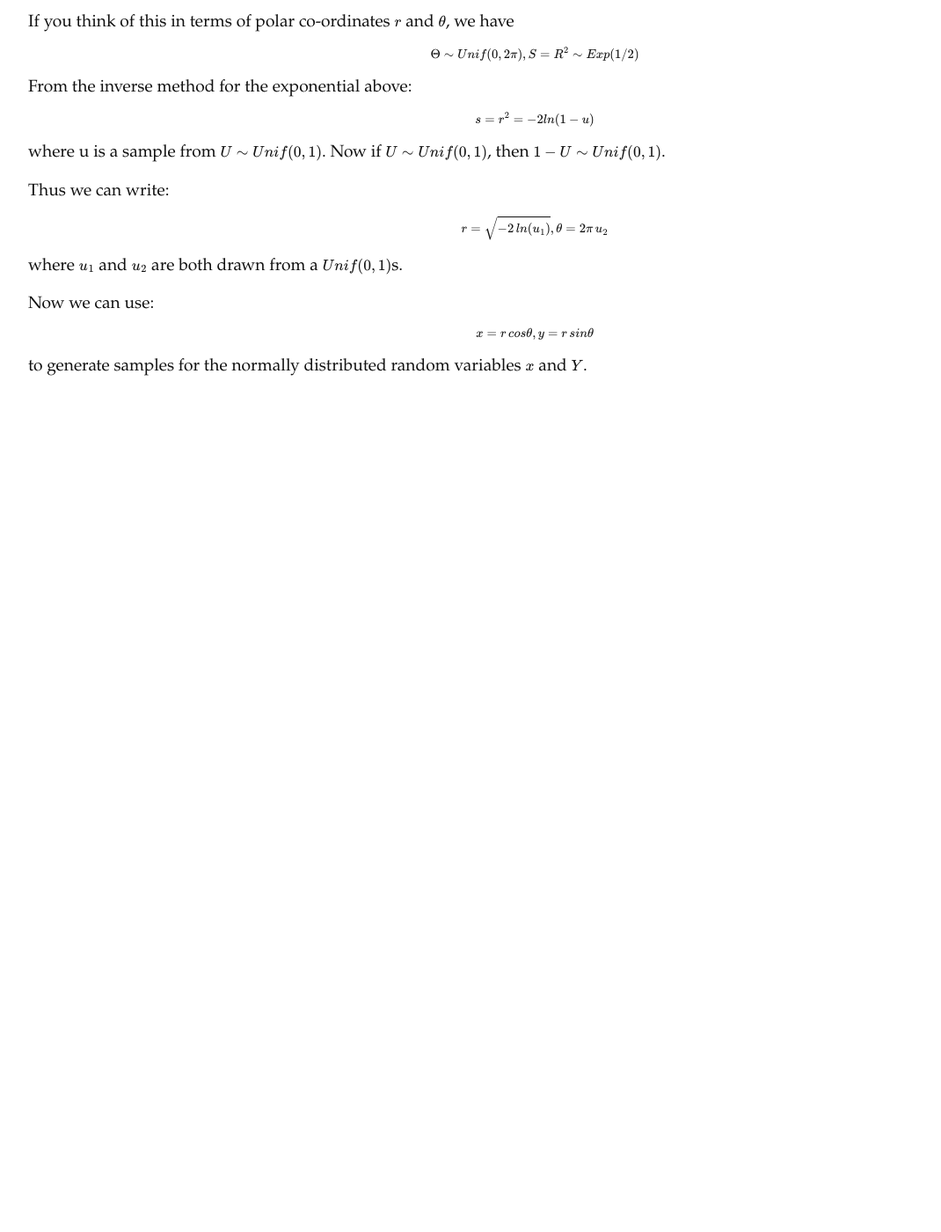
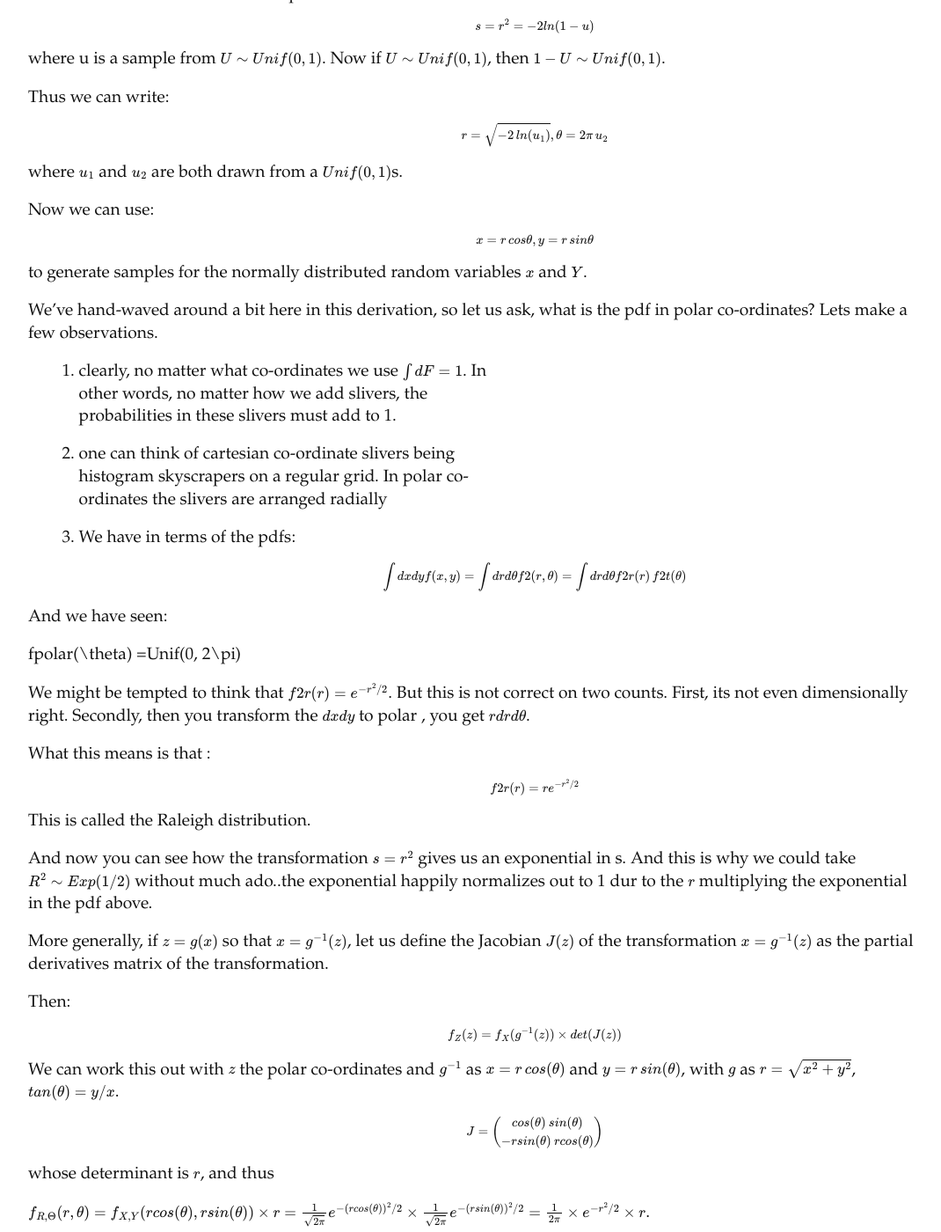
Before and after one commit to namwkim/2017, a Jekyll site: the page built from wiki/inversetransform.md, in a window 1280 px wide and 1400 px high, scrolled down 3639 px. Shown: the whole window at 88% size, without its empty margins (32-1102 px from the left). Built offline with Jekyll 4.4.1, drawn with Linux system fonts in a browser that asks for light colours; nearby versions of some CDN libraries; formulas are drawn with MathJax 3; before the commit the page ends 4069 px from its top, so only the background shows below that; some of the changed text lies outside the part shown.

````diff
--- a/wiki/inversetransform.md
+++ b/wiki/inversetransform.md
@@ -8,12 +8,6 @@ layout: wiki
 
 
 
-```python
-%matplotlib inline
-import numpy as np
-import matplotlib.pyplot as plt
-import seaborn as sns
-```
 
 
 
@@ -35,6 +29,7 @@ Clearly, for all this to work, we must be able to invert the cdf function, so th
 ## Let us formalize this:
 
 This is the process:
+
 1. get a uniform sample $u$ from $Unif(0,1)$
 1. solve for $x$ yielding a new equation $x=F^{-1}(u)$ where $F$ is the CDF of the distribution we desire.
 1. repeat.
@@ -58,7 +53,7 @@ Thus we get the CDF and hence the pdf that we want to sample from!
 
  For example, lets assume we would like
 to generate random numbers that follow the exponential distribution
-$w(x) = \frac{1}{\lambda} e^{-x/\lambda}$ for $x\ge0$ and $w(x)=0$
+$f(x) = \frac{1}{\lambda} e^{-x/\lambda}$ for $x\ge0$ and $f(x)=0$
 otherwise. Following the recipe from above
 
 $$ u = \int_{0}^{x} \frac{1}{\lambda} e^{-x'/\lambda} dx'  = 1- e^{-x/\lambda} $$
@@ -171,3 +166,39 @@ Now we can use:
 $$x = r\,cos\theta, y = r\,sin\theta$$
 
 to generate samples for the normally distributed random variables $x$ and $Y$.
+
+We've hand-waved around a bit here in this derivation, so let us ask, what is the pdf in polar co-ordinates? Lets make a few observations.
+
+1. clearly, no matter what co-ordinates we use $\int dF =1$. In other words, no matter how we add slivers, the probabilities in these slivers must add to 1.
+2. one can think of cartesian co-ordinate slivers being histogram skyscrapers on a regular grid. In polar co-ordinates the slivers are arranged radially
+3. We have in terms of the pdfs:
+
+$$\int dx dy f(x,y) = \int dr d\theta f2(r, \theta) = \int dr d\theta f2r(r)\, f2t(\theta)$$
+
+And we have seen:
+
+fpolar(\theta) =Unif(0, 2\pi)
+
+We might be tempted to think that $f2r(r) = e^{-r^2/2}$. But this is not correct on two counts. First, its not even dimensionally right. Secondly, then you transform the $dxdy$ to polar , you get $rdrd\theta$.
+
+What this means is that :
+
+$$f2r(r) = re^{-r^2/2}$$
+
+This is called the Raleigh distribution.
+
+And now you can see how the transformation $s=r^2$ gives us an exponential in s. And this is why we could take $R^2 \sim Exp(1/2)$ without much ado..the exponential happily normalizes out to 1 dur to the $r$ multiplying the exponential in the pdf above.
+
+More generally, if $z=g(x)$ so that $x=g^{-1}(z)$, let us define the Jacobian $J(z)$ of the transformation  $x=g^{-1}(z)$ as the partial derivatives matrix of the transformation.
+
+Then:
+
+$$f_Z(z) = f_X(g^{-1}(z)) \times det(J(z))$$
+
+We can work this out with $z$ the polar co-ordinates and  $g^{-1}$ as $x=r\,cos(\theta)$ and $y=r\,sin(\theta)$, with $g$ as $r=\sqrt{x^2 + y^2}$, $tan(\theta) = y/x$.
+
+$$ J =  \binom{cos(\theta)\:sin(\theta)}{-r sin(\theta)\:r cos(\theta)}$$
+
+whose determinant is  $r$,  and thus
+
+$$f_{R, \Theta}(r, \theta) = f_{X,Y}(r cos(\theta), r sin(\theta)) \times r =  \frac{1}{\sqrt{2\pi}} e^{-(r cos(\theta))^2/2} \times \frac{1}{\sqrt{2\pi}} e^{-(r sin(\theta))^2/2} = \frac{1}{2\pi} \times e^{-r^2/2} \times r$$.
````
Also changed, not shown: wiki/importancesampling.md (+1 -1 lines), wiki/rejectionsampling.md (+20 -4 lines), wiki/rejectionsampling_files/rejectionsampling_6_2.png, 4 other files.
